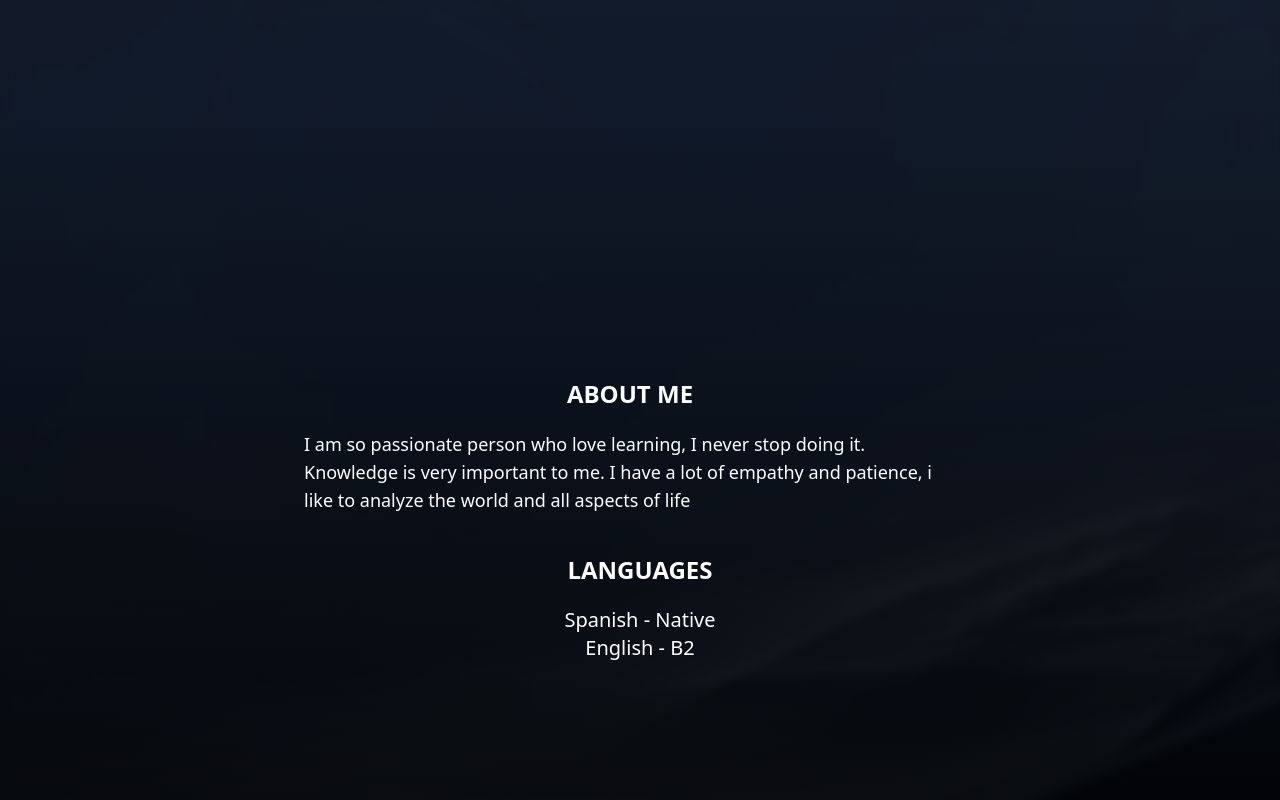
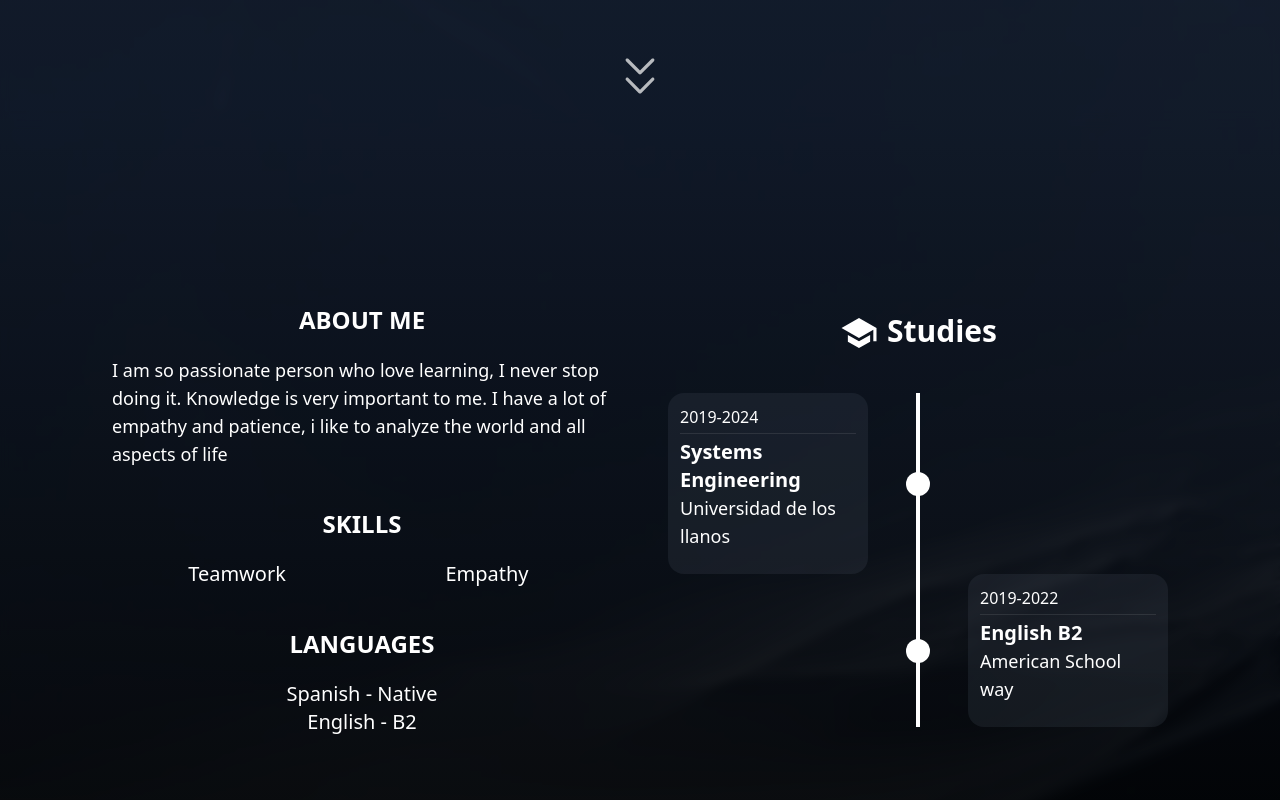
Before and after one commit to DanielAlferez/Portfolio, a React (Vite) app: page / in a window 1280 px wide. Shown: the part 680-1480 px from the top of the page. Built offline with nearby package versions, Linux system fonts and the light colour scheme.

Commit message:
timeline added

```diff
--- a/src/components/AboutMe.jsx
+++ b/src/components/AboutMe.jsx
@@ -1,19 +1,65 @@
 import React from 'react'
+import experience from "../data/experience"
+import { IoMdSchool } from "react-icons/io";
 
 export default function AboutMe() {
-
-
   return (
-        <div className=' h-screen backdrop-blur-sm bg-gradient-to-b from-gray-900/90 to-black/90 flex flex-col items-center px-10 justify-center'>
-            <div className='text-white text-lg flex flex-col max-w-2xl pr-5'>
+        <div className='gap-y-32 gap-x-14 py-10  lg:h-screen  backdrop-blur-sm bg-gradient-to-b from-gray-900/90 to-black/90 grid lg:grid-cols-2 items-center px-10 lg:px-28 justify-center '>
+            <div>
+                <div className='text-white text-lg flex flex-col'>
                     <h1 className='font-semibold text-2xl text-center  mb-5'>ABOUT ME</h1>
                     <p className=''>I am so passionate person who love learning, I never stop doing it. Knowledge is very important to me. I have a lot of empathy and patience, i like to analyze the world and all aspects of life</p>
                 </div>
-            <div className='text-white max-w-2xl text-center'>
+                <div className='text-white text-center'>
+                    <h1 className='font-semibold text-2xl text-center mt-10 mb-5'>SKILLS</h1>
+                    <div className='font-medium text-xl grid grid-cols-2'>
+                        <p>Teamwork</p>
+                        <p>Empathy</p>
+                    </div>
+                </div>
+                <div className='text-white text-center'>
                     <h1 className='font-semibold text-2xl mt-10 mb-5'>LANGUAGES</h1>
                     <p className='font-medium text-xl'>Spanish - Native</p>
                     <p className='font-medium text-xl'>English - B2</p>
                 </div>
             </div>
+            <div>
+                <div className='flex justify-center mb-10 text-white gap-2'>
+                    <IoMdSchool className='h-10 w-10 '/>
+                    <h1 className='font-bold text-3xl'>Studies</h1>
+                </div>
+                <div className='grid grid-cols-5 text-white text-xl'>
+
+                    {experience.map((exp, index) => (
+                        <>
+                            {console.log(index)}
+                            <div className={`${(index + 1) % 2 === 0 ? 'hidden' : 'block'} flex justify-end row-start-${index + 1 } col-start-1 col-span-2`}>
+                                <div className='bg-gray-600/20 p-3 rounded-2xl'>
+                                    <p className='font-light text-base mb-1'>{exp.initialYear}-{exp.finalYear}</p>
+                                    <hr className='opacity-10'/>
+                                    <h1 className='font-bold mt-1'>{exp.title}</h1>
+                                    <p className='font-light text-lg mb-3'>{exp.place}</p>
+                                    <p className='text-lg'>{exp.description}</p>
+                                </div>
+                            </div>
+                            <div className='col-start-3 flex justify-center'>
+                                <div className={`h-full bg-white w-1 flex justify-center items-center`}>
+                                    <div className='bg-white h-5 rounded-full p-3'/>
+                                </div>
+                            </div>
+                            <div className={`${(index + 1) % 2 === 0 ? 'block' : 'hidden'} flex justify-start row-start-${index + 1 } col-start-4 col-span-2`}>
+                            <div className='bg-gray-600/20 p-3 rounded-2xl'>
+                                    <p className='font-light text-base mb-1'>{exp.initialYear}-{exp.finalYear}</p>
+                                    <hr className='opacity-10'/>
+                                    <h1 className='font-bold mt-1'>{exp.title}</h1>
+                                    <p className='font-light text-lg mb-3'>{exp.place}</p>
+                                    <p className='text-lg'>{exp.description}</p>
+                                </div>
+                            </div>
+                        </>
+                    ))}
+                </div>
+            </div>
+        </div>
   )
 }
--- a/src/components/Presentation.jsx
+++ b/src/components/Presentation.jsx
@@ -5,10 +5,11 @@ import { SiGithub, SiLinkedin, SiTelegram } from "react-icons/si";
 import { motion } from 'framer-motion';
 import { variants } from '../animations/variants';
 import { Link } from 'react-scroll';
+import { RxDoubleArrowDown } from "react-icons/rx";
 
 export default function Presentation() {
   return (
-    <div className='lg:mt-0 -mt-10 flex flex-col lg:flex-row items-center justify-center h-screen max-h-screen bg-gradient-to-b backdrop-blur-sm from-gray-800/90 to-gray-900/90'>
+    <div className='lg:mt-0 -mt-10 flex relative flex-col lg:flex-row items-center justify-center h-screen max-h-screen bg-gradient-to-b backdrop-blur-sm from-gray-800/90 to-gray-900/90'>
         <div className='flex flex-col items-center lg:items-end'>
           <div className='flex text-white flex-col'>
               <motion.h1 viewport={{once: true}} whileInView={'visible'} variants={variants('left', 0.2, 40)} initial="hidden" className='text-3xl md:text-4xl 2xl:text-5xl text-left'>Hi! I Am</motion.h1>
@@ -53,6 +54,11 @@ export default function Presentation() {
             </motion.div>
           </div>
         </div>
+        <div className='lg:block hidden absolute left-1/2 -translate-x-1/2 bottom-0 mb-5 text-white/70'>
+          <Link to='Skills' smooth={true} duration={1200} className='cursor-pointer flex flex-col justify-center items-center'>
+            <RxDoubleArrowDown className='animate-pulse w-12 h-12'/>
+          </Link>
+        </div>
     </div>
   )
 }
--- /dev/null
+++ b/src/data/experience.js
@@ -0,0 +1,17 @@
+export default [
+    {
+      title: "Systems Engineering",
+      place: "Universidad de los llanos",
+      initialYear: "2019",
+      finalYear: "2024",
+      description: ""
+    },
+    {
+        title: "English B2",
+        place: "American School way",
+        initialYear: "2019",
+        finalYear: "2022",
+        description: ""
+      },
+
+]
```
Lines whose indentation alone changed are shown as unchanged.
